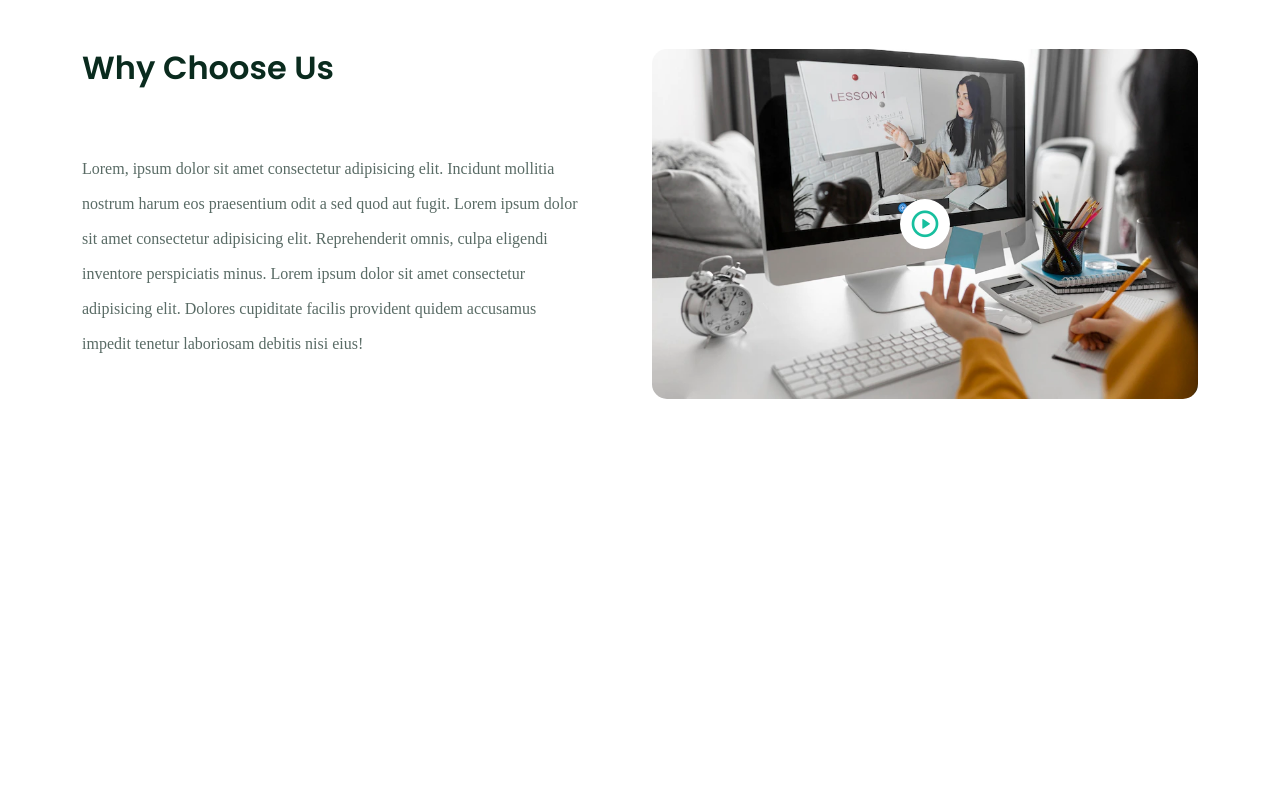
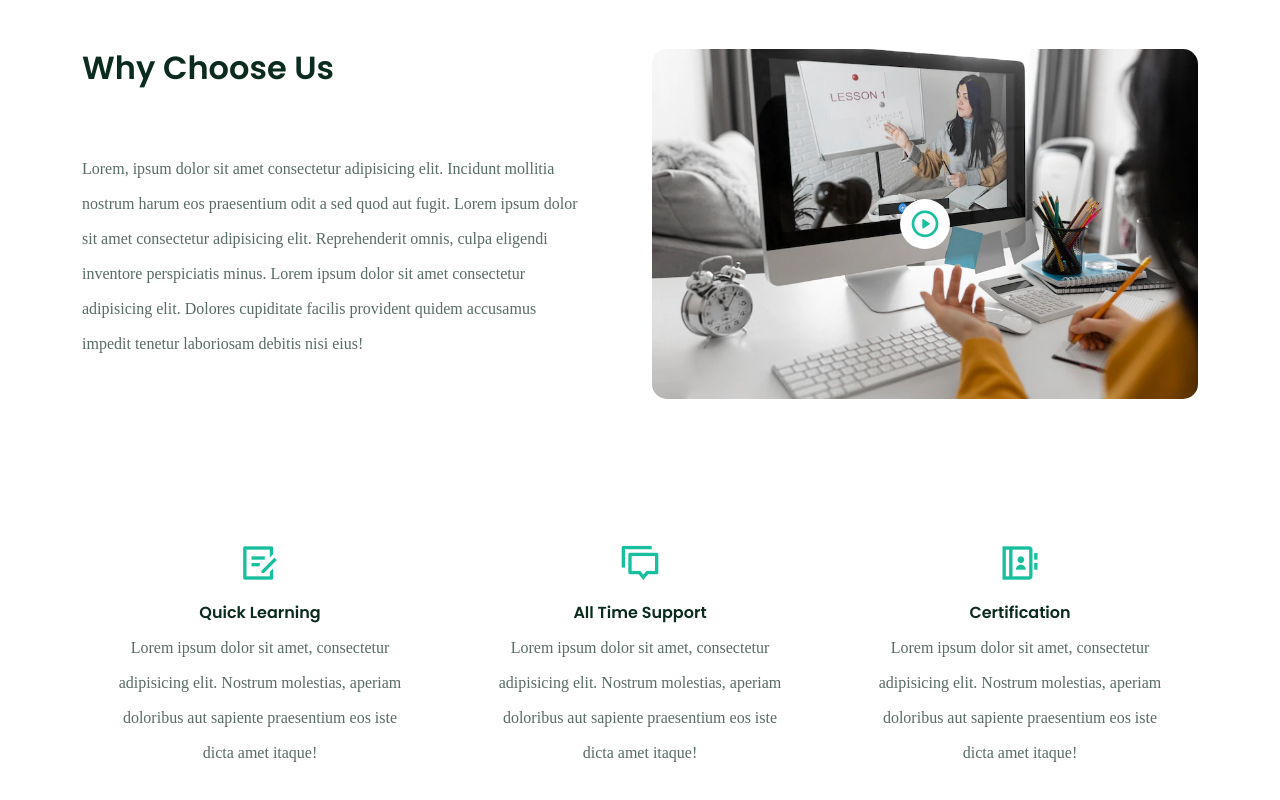
Before and after one commit to mrinnnmoy/LearningX, a React (Create React App) app: page / in a window 1280 px wide. Shown: the part 2293-3093 px from the top of the page. Before the commit the page ends 2762 px from the top, so only its background shows below. Built offline with nearby package versions, Linux system fonts and the light colour scheme; a web font is replaced by a local one.

Commit message:
build feature-component

```diff
--- /dev/null
+++ b/src/components/Feature/Feature.css
@@ -0,0 +1,7 @@
+.single__feature h2 i {
+    font-size: 2.5rem;
+}
+
+.single__feature h6 {
+    font-weight: 600;
+}
--- /dev/null
+++ b/src/components/Feature/Feature.jsx
@@ -0,0 +1,47 @@
+import React from "react";
+import { Container, Row, Col } from "reactstrap";
+import "./Feature.css";
+
+const Features = () => {
+    const FeatureData = [
+        {
+          title: "Quick Learning",
+          desc: "Lorem ipsum dolor sit amet, consectetur adipisicing elit. Nostrum molestias, aperiam doloribus aut sapiente praesentium eos iste dicta amet itaque!",
+          icon: "ri-draft-line",
+        },
+
+        {
+          title: "All Time Support",
+          desc: "Lorem ipsum dolor sit amet, consectetur adipisicing elit. Nostrum molestias, aperiam doloribus aut sapiente praesentium eos iste dicta amet itaque!",
+          icon: "ri-discuss-line",
+        },
+
+        {
+          title: "Certification",
+          desc: "Lorem ipsum dolor sit amet, consectetur adipisicing elit. Nostrum molestias, aperiam doloribus aut sapiente praesentium eos iste dicta amet itaque!",
+          icon: "ri-contacts-book-line",
+        },
+      ];
+
+  return (
+    <section>
+      <Container>
+        <Row>
+          {FeatureData.map((item, index) => (
+            <Col lg="4" md="6" key={index}>
+              <div className="single__feature text-center px-4">
+                <h2 className="mb-3">
+                  <i class={item.icon}></i>
+                </h2>
+                <h6>{item.title}</h6>
+                <p>{item.desc}</p>
+              </div>
+            </Col>
+          ))}
+        </Row>
+      </Container>
+    </section>
+  );
+};
+
+export default Features;
--- a/src/pages/Home.jsx
+++ b/src/pages/Home.jsx
@@ -3,6 +3,7 @@ import AboutUs from '../components/AboutUs/AboutUs';
 import ChooseUs from '../components/ChooseUs/ChooseUs';
 import CompanySection from '../components/CompanySection/CompanySection';
 import Course from '../components/Courses/Course';
+import Feature from '../components/Feature/Feature';
 import Header from '../components/Header/Header';
 import HeroSection from '../components/HeroSection/HeroSection';
 
@@ -15,6 +16,7 @@ const Home = () => {
         <AboutUs />
         <Course />
         <ChooseUs />
+        <Feature />
     </Fragment>
   )
 };
```
